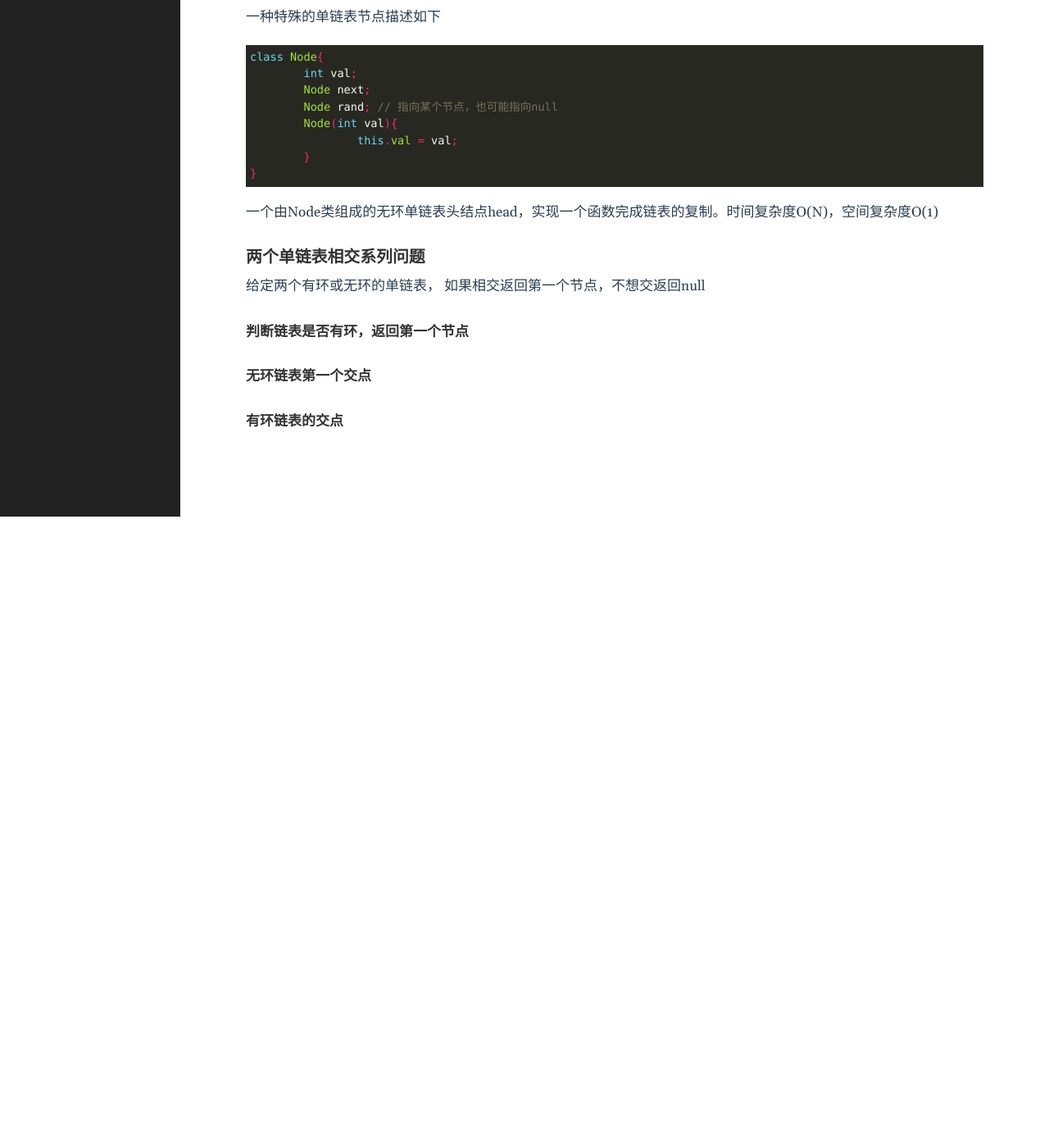
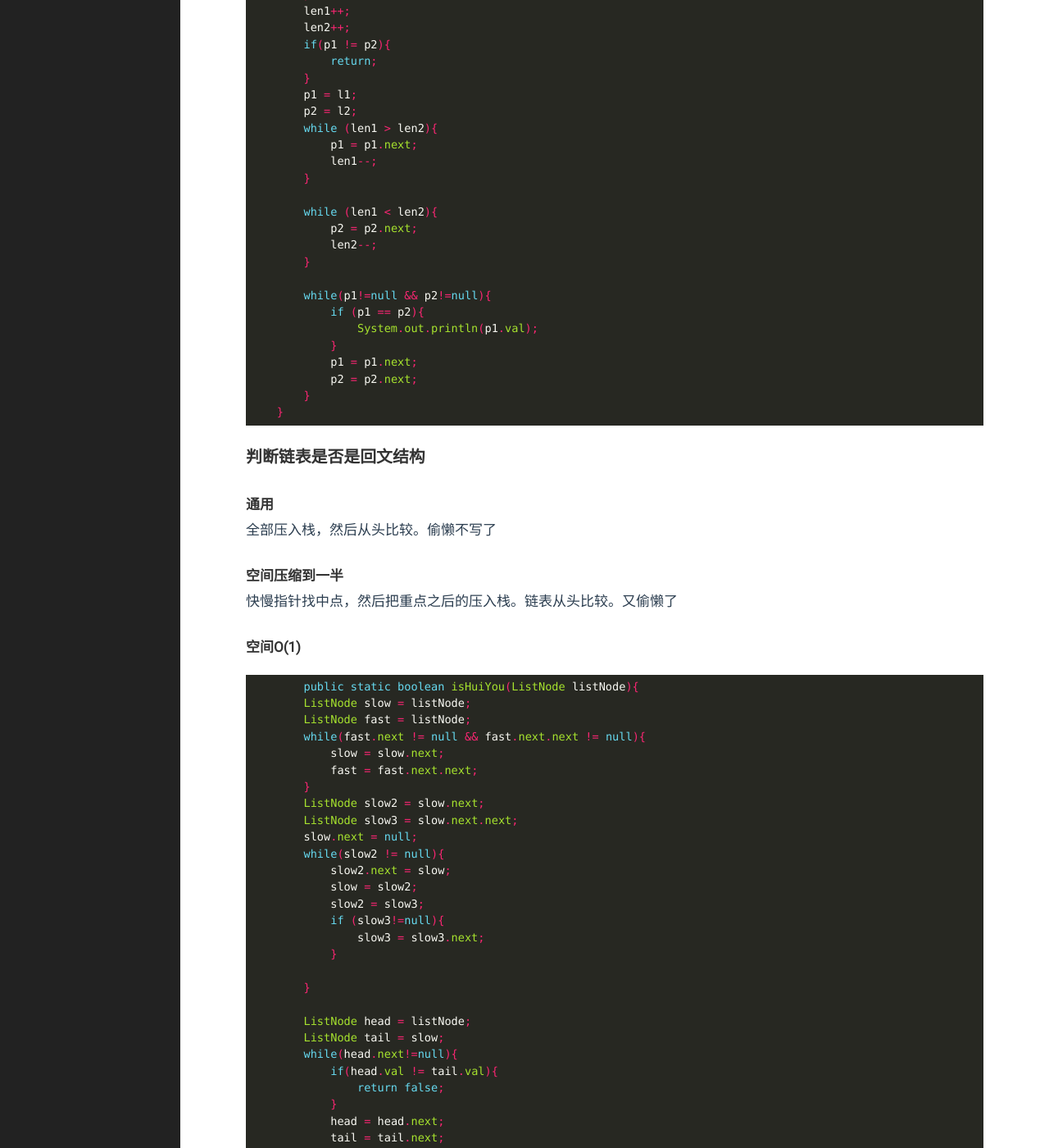
Before and after one commit to Taunk714/Taunk.github.io, a Jekyll site: the page built from _posts/2021-07-03-重学算法(5)-链表.md, in a window 1280 px wide and 1400 px high, scrolled down 1657 px. Shown: the whole window at 82% size. Built offline with Jekyll 4.4.1, drawn with Linux system fonts in a browser that asks for light colours; before the commit the page ends 2287 px from its top, so only the background shows below that; some of the changed text lies outside the part shown.

Commit message:
修改文件: _posts/2021-07-03-重学算法(5)-链表.md

````diff
--- a/_posts/2021-07-03-重学算法(5)-链表.md
+++ b/_posts/2021-07-03-重学算法(5)-链表.md
@@ -55,12 +55,92 @@ class DNode{
 ```
 ### 打印两个有序链表的公共部分
 O(N),O(1)
+```java
+	public static void printSame(ListNode l1, ListNode l2){
+        if (l1 == null || l2 == null){
+            return;
+        }
+        int len1 = 0;
+        int len2 = 0;
+        ListNode p1 = l1;
+        ListNode p2 = l2;
+        while(p1.next != null){
+            len1++;
+            p1 = p1.next;
+        }
+
+        while (p2.next != null){
+            len2++;
+            p2 = p2.next;
+        }
+        len1++;
+        len2++;
+        if(p1 != p2){
+            return;
+        }
+        p1 = l1;
+        p2 = l2;
+        while (len1 > len2){
+            p1 = p1.next;
+            len1--;
+        }
+
+        while (len1 < len2){
+            p2 = p2.next;
+            len2--;
+        }
+
+        while(p1!=null && p2!=null){
+            if (p1 == p2){
+                System.out.println(p1.val);
+            }
+            p1 = p1.next;
+            p2 = p2.next;
+        }
+    }
+```
 ### 判断链表是否是回文结构
 #### 通用
+全部压入栈，然后从头比较。偷懒不写了
 #### 空间压缩到一半
+快慢指针找中点，然后把重点之后的压入栈。链表从头比较。又偷懒了
 #### 空间O(1)
+```java
+	public static boolean isHuiYou(ListNode listNode){
+        ListNode slow = listNode;
+        ListNode fast = listNode;
+        while(fast.next != null && fast.next.next != null){
+            slow = slow.next;
+            fast = fast.next.next;
+        }
+        ListNode slow2 = slow.next;
+        ListNode slow3 = slow.next.next;
+        slow.next = null;
+        while(slow2 != null){
+            slow2.next = slow;
+            slow = slow2;
+            slow2 = slow3;
+            if (slow3!=null){
+                slow3 = slow3.next;
+            }
+
+        }
+
+        ListNode head = listNode;
+        ListNode tail = slow;
+        while(head.next!=null){
+            if(head.val != tail.val){
+                return false;
+            }
+            head = head.next;
+            tail = tail.next;
+        }
+        return true;
+    }
+```
 ### 划分单链表
 左小右大中间相等
+三个指针，指向大中小。
 ### 复制含有随机指针的节点的链表
 一种特殊的单链表节点描述如下
 ```java
@@ -76,6 +156,9 @@ class Node{
 一个由Node类组成的无环单链表头结点head，实现一个函数完成链表的复制。时间复杂度O(N)，空间复杂度O(1)
 ### 两个单链表相交系列问题
 给定两个有环或无环的单链表， 如果相交返回第一个节点，不想交返回null
+
 #### 判断链表是否有环，返回第一个节点
+
 #### 无环链表第一个交点
+跟`打印两个有序链表的公共部分`一样
 #### 有环链表的交点
````
